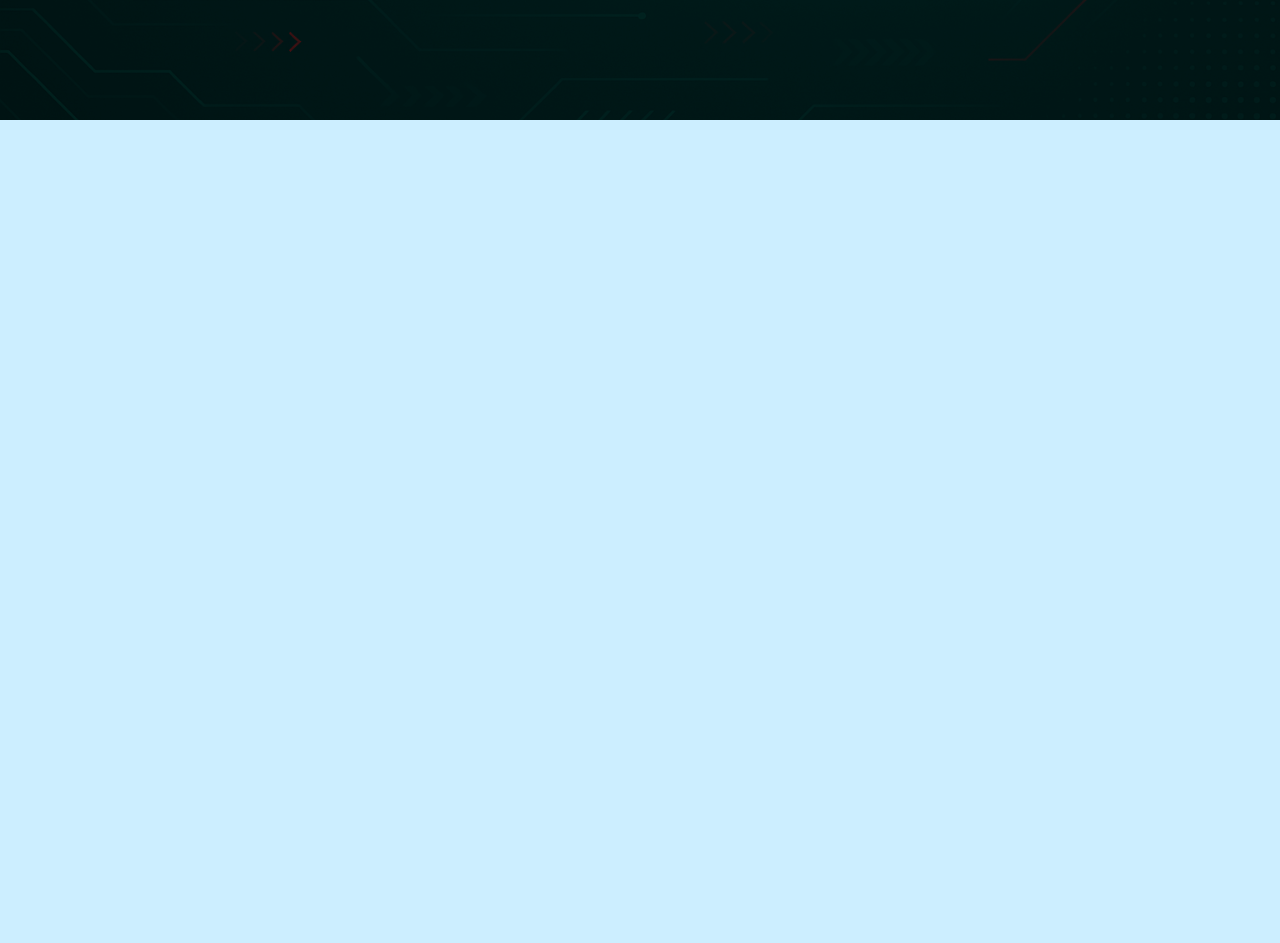
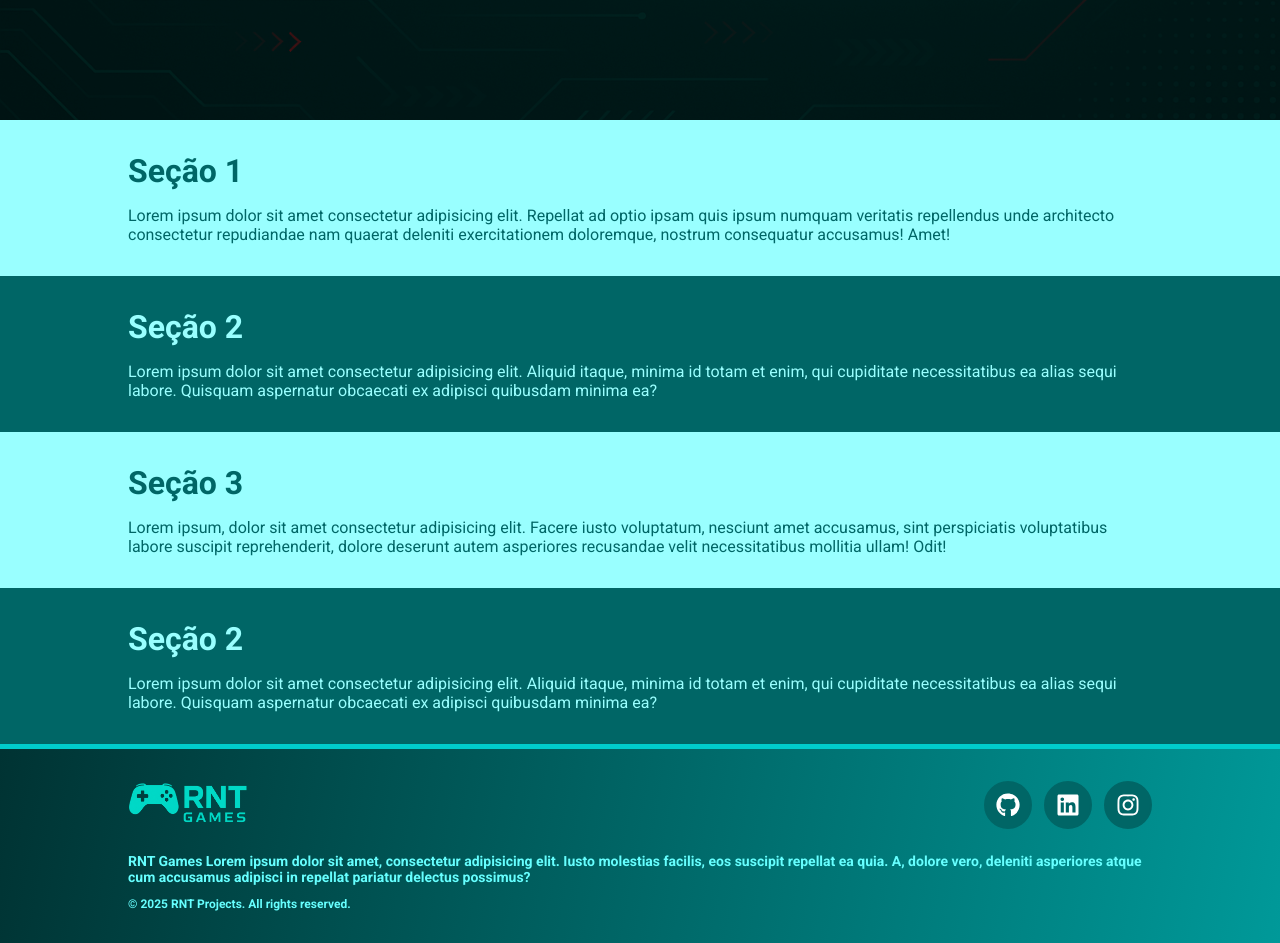
Before and after one commit to RNT13/rnt-games, a Next.js app: page / in a window 1280 px wide. Shown: the part 600-1543 px from the top of the page. Before the commit the page ends 800 px from the top, so only its background shows below. Built offline with nearby package versions, Linux system fonts and the light colour scheme.

Commit message:
feat: implement footer and section components with styling; update global styles

```diff
--- a/src/app/(public)/page.tsx
+++ b/src/app/(public)/page.tsx
@@ -1,6 +1,8 @@
 'use client'
 
+import Footer from "@/components/layout/Footer/Footer"
 import Header from "@/components/layout/Header/Header"
+import Section from "@/components/layout/Section/Section"
 import { Hero } from "@/components/ui/Hero/Hero"
 
 export default function Home() {
@@ -8,6 +10,19 @@ export default function Home() {
     <>
       <Header />
       <Hero />
+      <Section title="Seção 1" $bgColor="light">
+        <p>Lorem ipsum dolor sit amet consectetur adipisicing elit. Repellat ad optio ipsam quis ipsum numquam veritatis repellendus unde architecto consectetur repudiandae nam quaerat deleniti exercitationem doloremque, nostrum consequatur accusamus! Amet!</p>
+      </Section>
+      <Section title="Seção 2" $bgColor="dark">
+        <p>Lorem ipsum dolor sit amet consectetur adipisicing elit. Aliquid itaque, minima id totam et enim, qui cupiditate necessitatibus ea alias sequi labore. Quisquam aspernatur obcaecati ex adipisci quibusdam minima ea?</p>
+      </Section>
+      <Section title="Seção 3" $bgColor="light">
+        <p>Lorem ipsum, dolor sit amet consectetur adipisicing elit. Facere iusto voluptatum, nesciunt amet accusamus, sint perspiciatis voluptatibus labore suscipit reprehenderit, dolore deserunt autem asperiores recusandae velit necessitatibus mollitia ullam! Odit!</p>
+      </Section>
+      <Section title="Seção 2" $bgColor="dark">
+        <p>Lorem ipsum dolor sit amet consectetur adipisicing elit. Aliquid itaque, minima id totam et enim, qui cupiditate necessitatibus ea alias sequi labore. Quisquam aspernatur obcaecati ex adipisci quibusdam minima ea?</p>
+      </Section>
+      <Footer />
     </>
   )
 }
--- a/src/components/layout/Footer/Footer.tsx
+++ b/src/components/layout/Footer/Footer.tsx
@@ -0,0 +1,46 @@
+import { Button } from "@/components/ui/Button/Button";
+import Image from "next/image";
+import { useEffect, useState } from "react";
+import { FaGithub, FaInstagram, FaLinkedin } from "react-icons/fa";
+import { ColumnDiv, FooterContainer, FooterContent, FooterCopy, FooterLogo, FooterText, FooterUl, RowDiv, SocialLinks } from "./FooterStyles";
+
+export default function Footer() {
+  const [year, setYear] = useState<number | null>(null);
+
+  useEffect(() => {
+    setYear(new Date().getFullYear());
+  }, []);
+
+  return (
+    <FooterContainer>
+      <FooterContent className="container">
+        <RowDiv>
+          <FooterLogo>
+            <Image src="/rnt-games-logo.png" alt="logo" width={120} height={40} />
+          </FooterLogo>
+          <SocialLinks>
+            <Button href="https://github.com/RNT13" target="_blank" rel="noopener noreferrer">
+              <FaGithub />
+            </Button>
+            <Button href="https://www.linkedin.com/in/renato-luiz-0b072b247/" target="_blank" rel="noopener noreferrer">
+              <FaLinkedin />
+            </Button>
+            <Button href="https://www.instagram.com/renatominoita/" target="_blank" rel="noopener noreferrer">
+              <FaInstagram />
+            </Button>
+          </SocialLinks>
+        </RowDiv>
+        <FooterUl>
+          <ColumnDiv>
+            <FooterText>
+              RNT Games Lorem ipsum dolor sit amet, consectetur adipisicing elit. Iusto molestias facilis, eos suscipit repellat ea quia. A, dolore vero, deleniti asperiores atque cum accusamus adipisci in repellat pariatur delectus possimus?
+            </FooterText>
+            <FooterCopy>
+              &copy; {year ?? ""} RNT Projects. All rights reserved.
+            </FooterCopy>
+          </ColumnDiv>
+        </FooterUl>
+      </FooterContent>
+    </FooterContainer>
+  )
+}
--- a/src/components/layout/Footer/FooterStyles.ts
+++ b/src/components/layout/Footer/FooterStyles.ts
@@ -0,0 +1,72 @@
+import { StyledLink } from '@/components/ui/Button/ButtonStyles'
+import { theme } from '@/styles/theme'
+import { styled } from 'styled-components'
+
+export const FooterContainer = styled.footer`
+  padding: 32px 0;
+  background: linear-gradient(100deg, ${theme.colors.baseCyan.dark40}, ${theme.colors.baseCyan.dark20});
+  border-top: 5px solid ${theme.colors.baseCyan.dark};
+`
+
+export const FooterContent = styled.div`
+  display: flex;
+  flex-direction: column;
+  justify-content: space-between;
+  align-items: center;
+  gap: 24px;
+`
+
+export const RowDiv = styled.div`
+  display: flex;
+  justify-content: space-between;
+  align-items: center;
+  width: 100%;
+`
+
+export const FooterLogo = styled.div``
+
+export const FooterUl = styled.ul`
+  display: flex;
+  gap: 12px;
+  list-style: none;
+`
+
+export const ColumnDiv = styled.div`
+  display: flex;
+  flex-direction: column;
+  gap: 12px;
+`
+
+export const SocialLinks = styled.div`
+  display: flex;
+  gap: 12px;
+
+  ${StyledLink} {
+    padding: 10px;
+    border-radius: 50%;
+    font-size: 24px;
+    background-color: ${theme.colors.baseCyan.dark30};
+    border: 2px solid ${theme.colors.baseCyan.dark30};
+
+    &:hover {
+      background-color: ${theme.colors.baseCyan.light20};
+      border: 2px solid ${theme.colors.baseCyan.light20};
+
+      svg {
+        color: ${theme.colors.baseCyan.dark30};
+      }
+    }
+  }
+`
+
+export const FooterText = styled.p`
+  font-size: 14px;
+  font-weight: 600;
+  color: ${theme.colors.baseCyan.light20};
+`
+
+export const FooterCopy = styled.p`
+  font-size: 12px;
+  font-weight: 600;
+  color: ${theme.colors.baseCyan.light20};
+`
--- /dev/null
+++ b/src/components/layout/Section/Section.tsx
@@ -0,0 +1,18 @@
+import { SectionContainer, SectionContent, SectionTitle } from "./SectionStyles"
+
+type SectionProps = {
+  title: string
+  $bgColor: 'light' | 'dark'
+  children?: React.ReactNode
+}
+
+export default function Section({ title, $bgColor, children }: SectionProps) {
+  return (
+    <SectionContainer $bgColor={$bgColor}>
+      <SectionContent className="container">
+        <SectionTitle>{title}</SectionTitle>
+        {children}
+      </SectionContent>
+    </SectionContainer>
+  )
+}
--- /dev/null
+++ b/src/components/layout/Section/SectionStyles.ts
@@ -0,0 +1,25 @@
+import { theme } from '@/styles/theme'
+import { styled } from 'styled-components'
+
+export type SectionProps = {
+  $bgColor: 'light' | 'dark'
+}
+
+export const SectionContainer = styled.section<Omit<SectionProps, 'light' | 'dark'>>`
+  display: flex;
+  justify-content: center;
+  align-items: center;
+  width: 100%;
+  background-color: ${props => (props.$bgColor === 'light' ? theme.colors.baseCyan.light30 : theme.colors.baseCyan.dark30)};
+  color: ${props => (props.$bgColor === 'light' ? theme.colors.baseCyan.dark30 : theme.colors.baseCyan.light30)};
+`
+
+export const SectionContent = styled.div`
+  width: 100%;
+  padding: 32px 0;
+`
+
+export const SectionTitle = styled.h2`
+  font-size: 32px;
+  margin-bottom: 16px;
+`
--- a/src/components/ui/Button/Button.tsx
+++ b/src/components/ui/Button/Button.tsx
@@ -4,19 +4,21 @@ import React from 'react'
 import { ButtonContainer, StyledButton, StyledLink } from './ButtonStyles'
 
 interface ButtonProps {
-  title: string
+  title?: string
   href?: string
   children?: React.ReactNode
   onClick?: () => void
   type?: 'button' | 'submit' | 'reset'
-  disabled?: boolean
+  disabled?: boolean,
+  target?: string,
+  rel?: string
 }
 
-export const Button = ({ title, href, children, onClick, type = 'button', disabled = false }: ButtonProps) => {
+export const Button = ({ title, href, children, onClick, type = 'button', disabled = false, target, rel }: ButtonProps) => {
   return (
     <ButtonContainer>
       {href ? (
-        <StyledLink href={href}>
+        <StyledLink href={href} target={target} rel={rel}>
           {children}
           {title}
         </StyledLink>
--- a/src/styles/globalStyles.tsx
+++ b/src/styles/globalStyles.tsx
@@ -16,7 +16,7 @@ export const GlobalStyles = createGlobalStyle`
   }
 
   .container {
-    max-width: 1000px;
+    max-width: 1024px;
     margin: 0 auto;
   }
 
```
